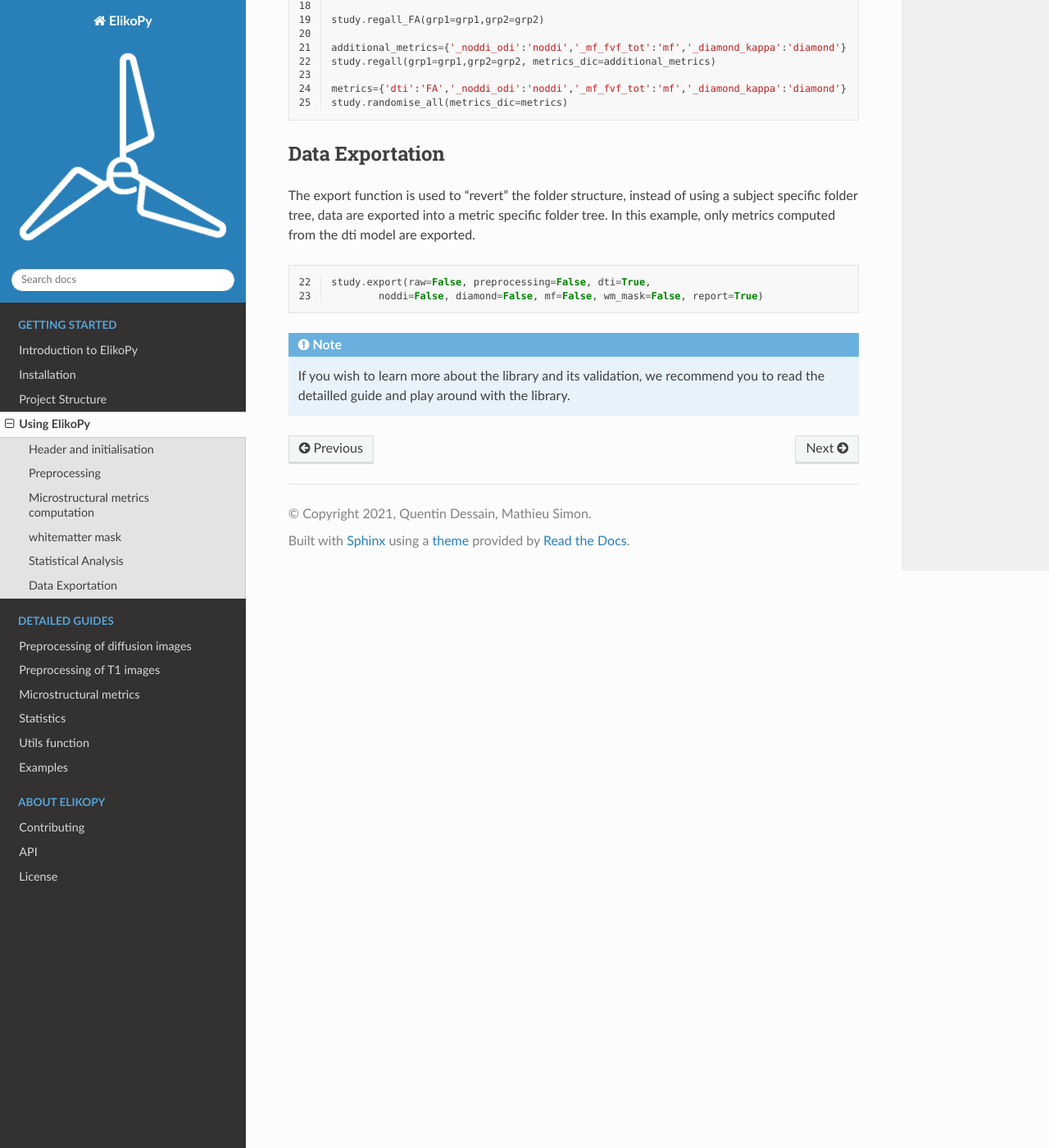
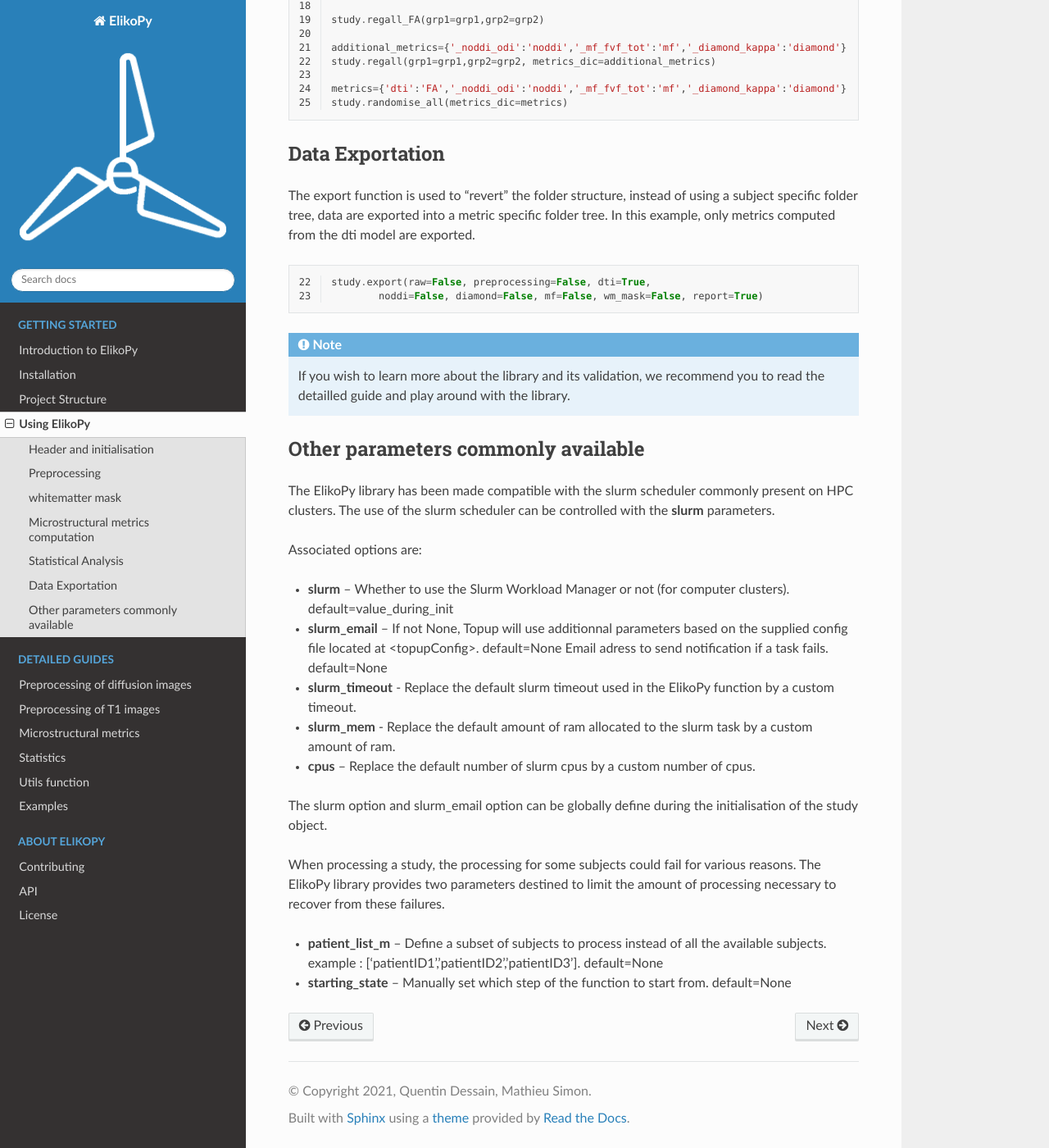
Before and after one commit to Hyedryn/elikopy, a Sphinx documentation site: the page built from docs/elikopy_usage.rst, in a window 1280 px wide and 1400 px high, scrolled down 2194 px. Shown: the whole window at 82% size. Built offline with Sphinx 7.4.7 and the Read the Docs theme 2.0.0, drawn with Linux system fonts in a browser that asks for light colours; pages that are not in the unit, such as notebooks, are missing from menus; some of the changed text lies outside the part shown.

Commit message:
Add some usage details

```diff
--- a/docs/elikopy_usage.rst
+++ b/docs/elikopy_usage.rst
@@ -48,6 +48,17 @@ The following code block show how to preproccess the dMRI data. By default only
 
 	study.preproc()
 
+whitematter mask
+^^^^^^^^^^^^^^^^
+
+The following code block computes a white matter mask for each subject from its T1 structural image (if available). If the T1 is not available, the mask is computed using the anisotropic power map generated from the diffusion data.
+
+.. code-block:: python
+	:linenos:
+	:lineno-start: 9
+
+	study.white_mask()
+
 Microstructural metrics computation
 ^^^^^^^^^^^^^^^^^^^^^^^^^^^^^^^^^^^
 
@@ -55,23 +66,12 @@ The following code block computes microstructural metrics from the four microstr
 
 .. code-block:: python
 	:linenos:
-	:lineno-start: 9
+	:lineno-start: 10
 
 	study.dti()
 	study.noddi()
 	study.diamond()
 	study.fingerprinting()
-
-whitematter mask
-^^^^^^^^^^^^^^^^
-
-The following code block computes a white matter mask for each subject from its T1 structural image (if available). If the T1 is not available, the mask is computed using the anisotropic power map generated from the diffusion data.
-
-.. code-block:: python
-	:linenos:
-	:lineno-start: 13
-
-	study.white_mask()
 
 Statistical Analysis
 ^^^^^^^^^^^^^^^^^^^^
@@ -112,3 +112,27 @@ The export function is used to "revert" the folder structure, instead of using a
 
 .. note::
 	If you wish to learn more about the library and its validation, we recommend you to read the detailled guide and play around with the library.
+
+
+
+Other parameters commonly available
+^^^^^^^^^^^^^^^^^^^^^^^^^^^^^^^^^^^
+
+The ElikoPy library has been made compatible with the slurm scheduler commonly present on HPC clusters. The use of the slurm scheduler can be controlled with the **slurm** parameters.
+
+Associated options are:
+
+* **slurm** – Whether to use the Slurm Workload Manager or not (for computer clusters). default=value_during_init
+* **slurm_email** – If not None, Topup will use additionnal parameters based on the supplied config file located at <topupConfig>. default=None Email adress to send notification if a task fails. default=None
+* **slurm_timeout** - Replace the default slurm timeout used in the ElikoPy function by a custom timeout.
+* **slurm_mem** - Replace the default amount of ram allocated to the slurm task by a custom amount of ram.
+* **cpus** – Replace the default number of slurm cpus by a custom number of cpus.
+
+
+
+The slurm option and slurm_email option can be globally define during the initialisation of the study object.
+
+When processing a study, the processing for some subjects could fail for various reasons. The ElikoPy library provides two parameters destined to limit the amount of processing necessary to recover from these failures.
+
+* **patient_list_m** – Define a subset of subjects to process instead of all the available subjects. example : [‘patientID1’,’patientID2’,’patientID3’]. default=None
+* **starting_state** – Manually set which step of the function to start from. default=None
```
Also changed, not shown: docs/preprocessing_dmri.rst (+10 -1 lines).
